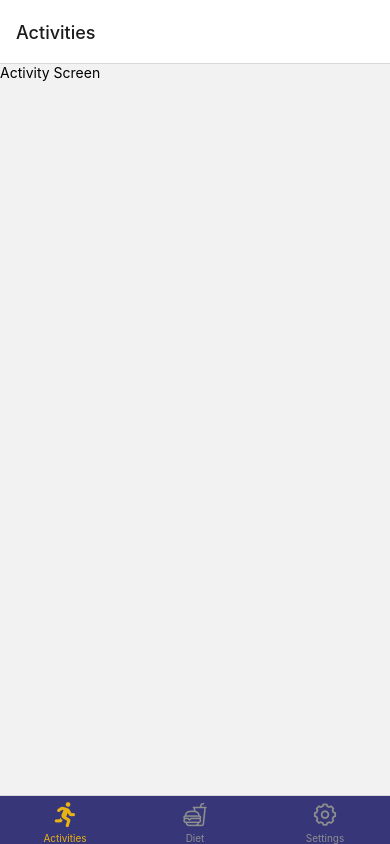
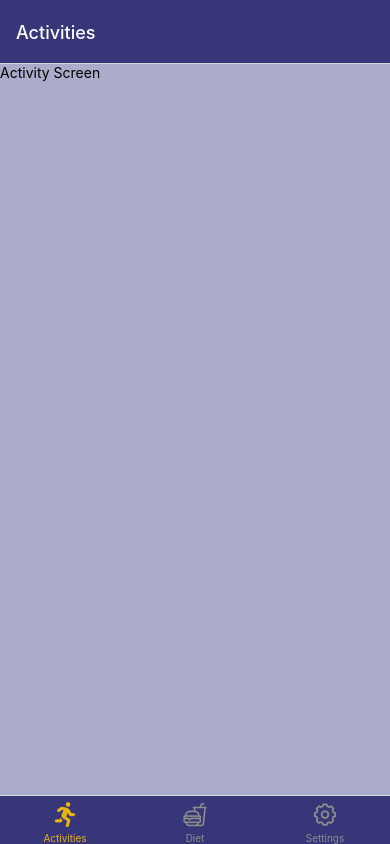
Before and after one commit to claireyyu/cs5520-assignment2, a React Native app in the folder tracker-app/: screen /Activities in a window 390 px wide. Built offline with nearby package versions, Linux system fonts and the light colour scheme.

Commit message:
Add style to top bar

```diff
--- a/tracker-app/App.js
+++ b/tracker-app/App.js
@@ -2,6 +2,7 @@ import { StatusBar } from 'expo-status-bar';
 import { StyleSheet, Text, View } from 'react-native';
 import { NavigationContainer } from '@react-navigation/native';
 import TabNavigator from './Components/TabNavigator';
+import colors from './colors';
 
 export default function App() {
   return (
@@ -17,7 +18,6 @@ export default function App() {
 
 const styles = StyleSheet.create({
   container: {
-    flex: 1,
-    backgroundColor: '#fff',
+    flex: 1
   },
 });
--- a/tracker-app/Components/TabNavigator.js
+++ b/tracker-app/Components/TabNavigator.js
@@ -27,6 +27,10 @@ export default function TabNavigator() {
         },
         tabBarActiveTintColor: colors.highlight,
         tabBarInactiveTintColor: colors.inactive,
+        headerStyle: {
+          backgroundColor: colors.primary,
+        },
+        headerTintColor: colors.header,
       })}
     >
       <Tab.Screen name="Activities" component={ActivityScreen} />
--- a/tracker-app/Screens/ActivityScreen.js
+++ b/tracker-app/Screens/ActivityScreen.js
@@ -1,9 +1,17 @@
-import { View, Text } from 'react-native';
+import { View, Text, StyleSheet } from 'react-native';
+import colors from '../colors';
 
 export default function ActivityScreen() {
   return (
-    <View>
+    <View style={styles.container}>
       <Text>Activity Screen</Text>
     </View>
   );
 }
+
+const styles = StyleSheet.create({
+  container: {
+    flex: 1,
+    backgroundColor: colors.secondary,
+  },
+});
--- a/tracker-app/colors.js
+++ b/tracker-app/colors.js
@@ -3,6 +3,7 @@ const colors = {
   'secondary': '#ababcb',
   'background': '#fff',
   'highlight': '#e7b216',
+  'header': '#fff',
   'text': '#e6e2f7',
   'inactive': '#8e8e8f',
 };
```
